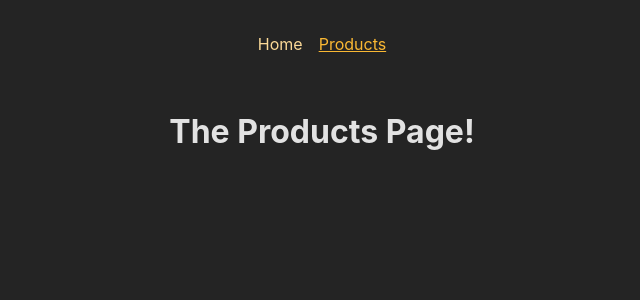
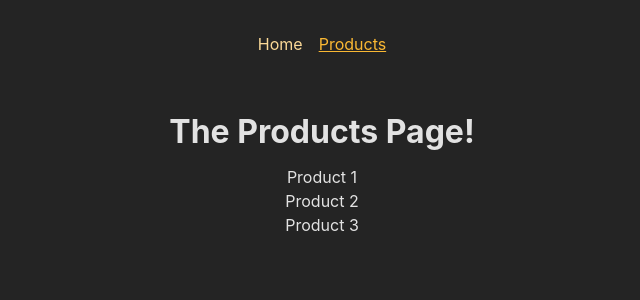
Before and after one commit to Mohammad-Shaikh-Ibrahim/React-Router, a React (Vite) app in the folder React_Router/: page /products in a window 1280 px wide. Shown: the top 300 px of the page, without its empty margins (318-958 px from the left). Built offline with nearby package versions, Linux system fonts and the light colour scheme.

Commit message:
Defining & Using Dynamic Routes

```diff
--- a/React_Router/src/App.jsx
+++ b/React_Router/src/App.jsx
@@ -9,6 +9,7 @@
 import ProductsPage from './pages/Products';
 import RootLayout from './pages/Root';
 import ErrorPage from './pages/Error';
+import ProductDetailPage from './pages/ProductDetail';
 
 //First Way to defining Route:
 // const routeDefinintinos = createRoutesFromElements(
@@ -28,7 +29,8 @@
     errorElement: <ErrorPage />,
     children: [
       { path: '/', element: <HomePage /> },
-      { path: '/products', element: <ProductsPage /> }
+      { path: '/products', element: <ProductsPage /> },
+      { path: '/products/:productId', element: <ProductDetailPage /> },
     ]
   },
 ]);
--- /dev/null
+++ b/React_Router/src/pages/ProductDetail.jsx
@@ -0,0 +1,13 @@
+import { useParams } from "react-router-dom"
+
+export default function ProductDetailPage(){
+
+    const params = useParams();
+
+    return(
+        <>
+        <h1>The Product Details Page!</h1>
+        <p>{params.productId}</p>
+        </>
+    )
+}
--- a/React_Router/src/pages/Products.jsx
+++ b/React_Router/src/pages/Products.jsx
@@ -1,5 +1,12 @@
 export default function ProductsPage(){
     return(
+        <>
         <h1>The Products Page!</h1>
+        <ul>
+            <li>Product 1</li>
+            <li>Product 2</li>
+            <li>Product 3</li>
+        </ul>
+        </>
     )
 }
```
